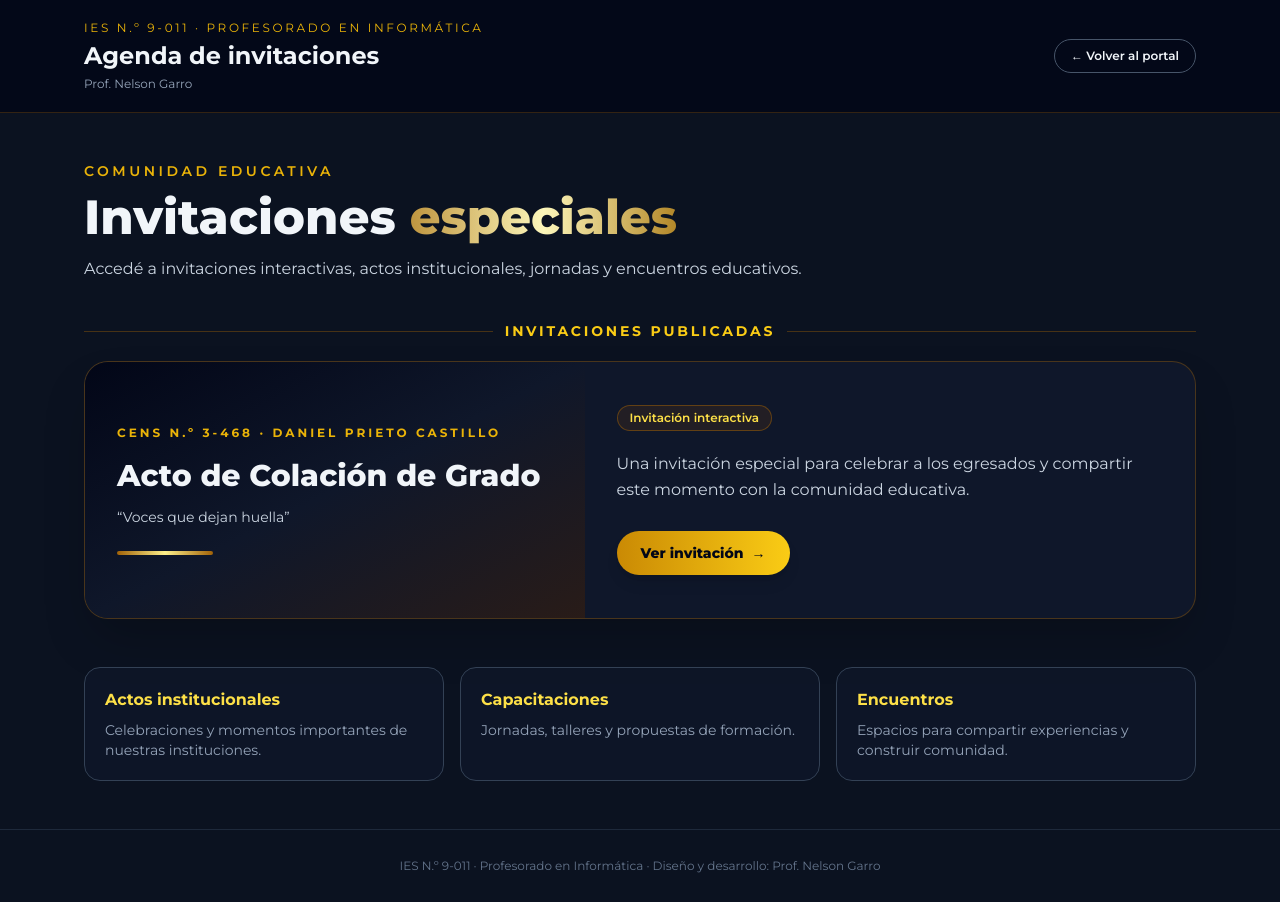
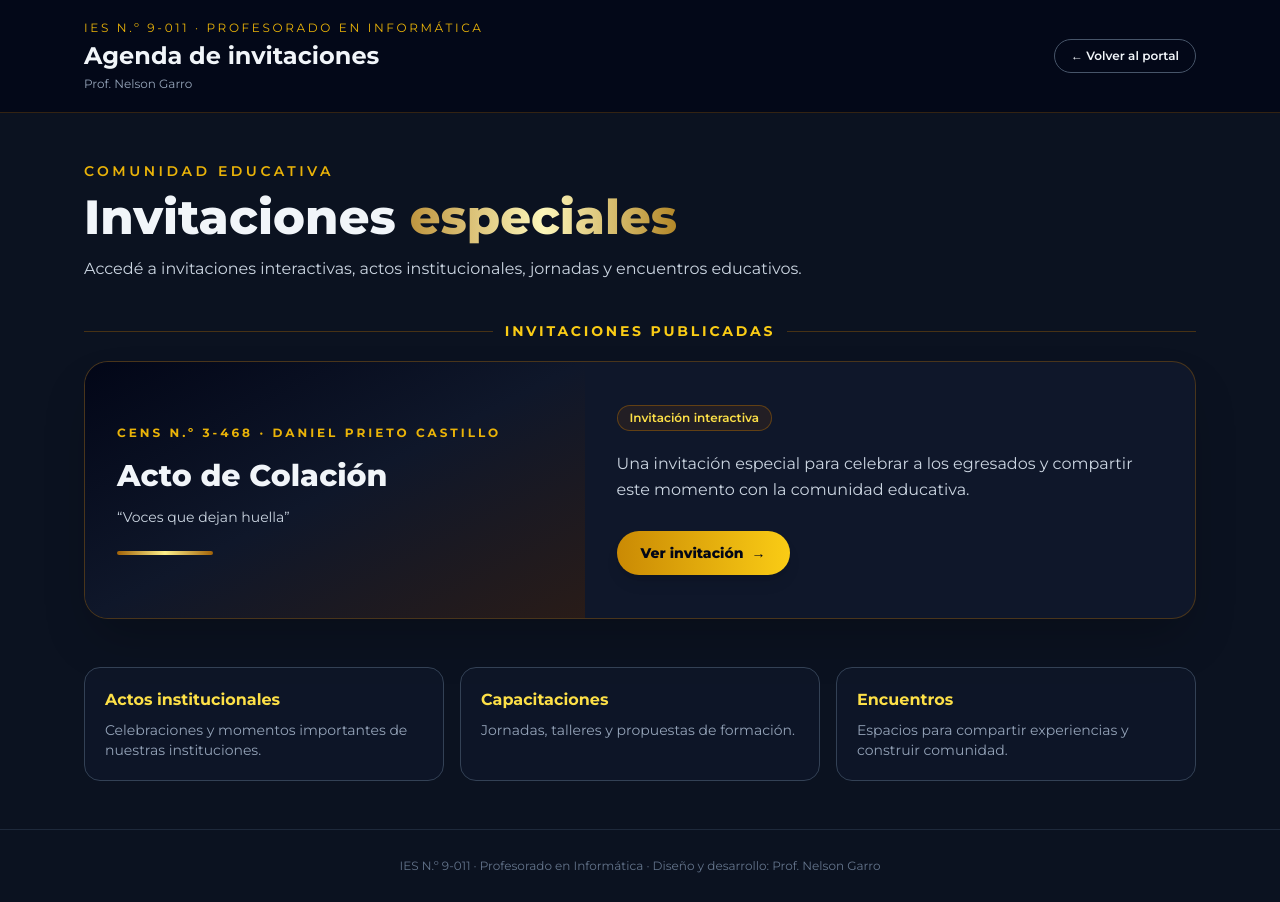
Before and after one commit to nelrodo45-blip/-actividades-interactivas, a plain HTML site: page invitacion/index.html in a window 1280 px wide. Drawn offline with nearby package versions, Linux system fonts and the light colour scheme.

Commit message:
Update index.html

```diff
--- a/invitacion/index.html
+++ b/invitacion/index.html
@@ -40,7 +40,7 @@
       <article class="overflow-hidden rounded-3xl border border-yellow-700/40 bg-slate-900 shadow-2xl md:grid md:grid-cols-[.9fr_1.1fr]">
         <div class="flex min-h-64 flex-col justify-center bg-gradient-to-br from-slate-950 via-slate-900 to-yellow-950/50 p-8">
           <p class="text-xs font-bold uppercase tracking-[.25em] text-yellow-500">CENS N.º 3-468 · Daniel Prieto Castillo</p>
-          <h4 class="mt-4 text-3xl font-extrabold leading-tight">Acto de Colación de Grado</h4>
+          <h4 class="mt-4 text-3xl font-extrabold leading-tight">Acto de Colación</h4>
           <p class="mt-3 text-sm text-slate-300">“Voces que dejan huella”</p>
           <div class="mt-6 h-1 w-24 rounded-full bg-gradient-to-r from-yellow-700 via-yellow-200 to-yellow-700"></div>
         </div>
```
